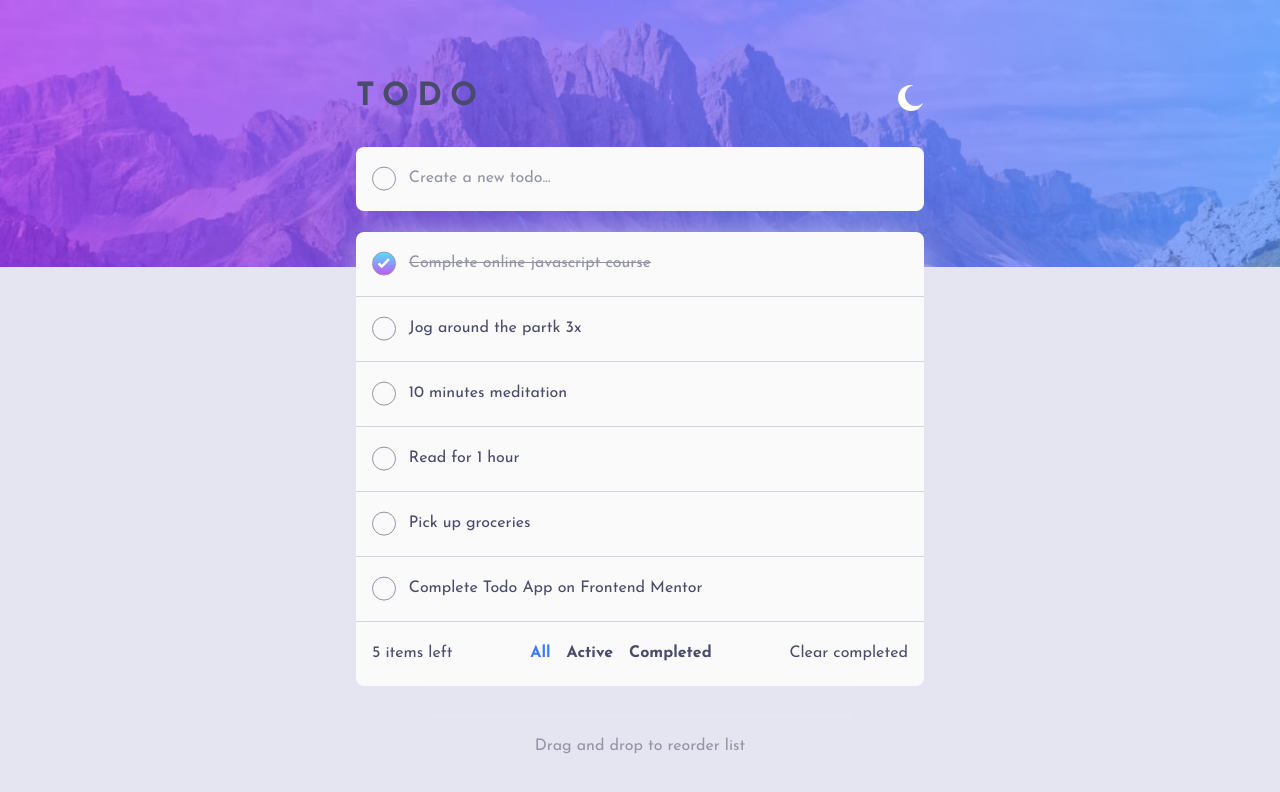
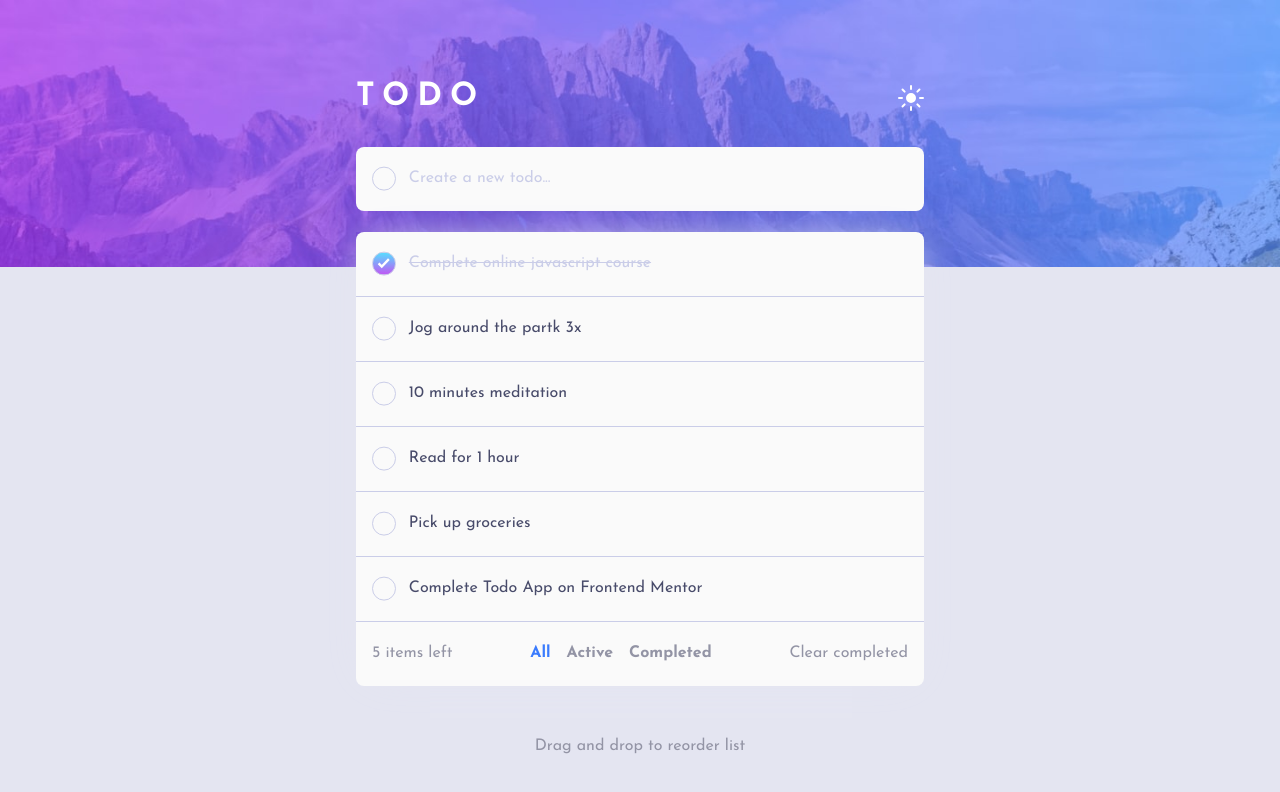
Before and after one commit to imbekrishna/fem-todo-app, a React (Vite) app: page / in a window 1280 px wide. Shown: the top 792 px of the page. Built offline with nearby package versions, Linux system fonts and the light colour scheme.

Commit message:
updated color variables

```diff
--- a/package.json
+++ b/package.json
@@ -12,7 +12,8 @@
   "dependencies": {
     "nanoid": "^5.0.6",
     "react": "^18.2.0",
-    "react-dom": "^18.2.0"
+    "react-dom": "^18.2.0",
+    "use-local-storage": "^3.0.0"
   },
   "devDependencies": {
     "@types/react": "^18.2.56",
--- a/src/App.tsx
+++ b/src/App.tsx
@@ -1,4 +1,5 @@
 import darkIcon from './assets/images/icon-moon.svg';
+import lightIcon from './assets/images/icon-sun.svg';
 import crossIcon from './assets/images/icon-cross.svg';
 import React, { useEffect, useRef, useState } from 'react';
 import { TodoItem } from './helpers/types';
@@ -6,6 +7,14 @@ import { getAllTodos, saveToLS } from './helpers/ls_helper';
 import { nanoid } from 'nanoid';
 
 const App = () => {
+  const defaultDark = window.matchMedia('(prefers-color-scheme: dark)').matches;
+
+  const [isDark, setIsDark] = useState(defaultDark);
+
+  useEffect(() => {
+    document.body.classList.toggle('dark');
+  }, [isDark]);
+
   const [todoItems, setTodoItems] = useState<TodoItem[]>(() => getAllTodos());
 
   const [newTodo, setNewTodo] = useState<TodoItem>({
@@ -102,7 +111,12 @@ const App = () => {
     <main data-theme="dark">
       <header>
         <h1>TODO</h1>
-        <img src={darkIcon} alt="" />
+        <img
+          src={isDark ? darkIcon : lightIcon}
+          alt=""
+          role="button"
+          onClick={() => setIsDark((prev) => !prev)}
+        />
       </header>
 
       <form className="itemStyle" onSubmit={createNew}>
--- a/src/index.css
+++ b/src/index.css
@@ -91,32 +91,33 @@ textarea:not([rows]) {
   --clr-accent: hsl(220 98% 61%);
   --clr-check-grad: linear-gradient(hsl(192 100% 67%), hsl(280 87% 65%));
 
-  /* colors light */
-
-  --clr-body-bg: hsl(236, 33%, 92%);
-  --clr-text-done: hsl(236, 9%, 61%);
-  --clr-text: hsl(235, 19%, 35%);
-  --clr-light-grayish-blue: hsl(233, 11%, 84%);
-  --clr-item-bg: hsl(0, 0%, 98%);
-
   /* font */
   --ff-primary: 'Josefin Sans', sans-serif;
   --fs-body: 18px;
+}
 
-  /* body */
+body {
+  /* colors light */
+  --clr-body-bg: hsl(236, 33%, 92%);
+  --clr-item-bg: hsl(0, 0%, 98%);
+  --clr-text: hsl(235, 19%, 35%);
+  --clr-text-done: hsl(234, 39%, 85%);
+  --clr-status: hsl(236, 9%, 61%);
+  --clr-divider: hsl(234, 39%, 85%);
+
   --bg-image: url('./assets/images/bg-mobile-light.jpg');
 }
-@media (prefers-color-scheme: dark) {
+
+body.dark {
   /* colors dark */
-  :root {
-    --clr-body-bg: hsl(235, 21%, 11%);
-    --clr-item-bg: hsl(235, 24%, 19%);
-    --clr-light-grayish-blue: hsl(234, 39%, 85%);
-    --clr-text: hsl(236, 33%, 92%);
-    --clr-dark-grayish-blue: hsl(234, 11%, 52%);
-    --clr-text-done: hsl(233, 14%, 35%);
-    --clr-very-dark-grayish-blue: hsl(237, 14%, 26%);
-  }
+  --clr-body-bg: hsl(235, 21%, 11%);
+  --clr-item-bg: hsl(235, 24%, 19%);
+  --clr-text: hsl(236, 33%, 92%);
+  --clr-text-done: hsl(233, 14%, 35%);
+  --clr-status: hsl(234, 11%, 52%);
+  --clr-divider: hsl(237, 14%, 26%);
+
+  --bg-image: url('./assets/images/bg-mobile-dark.jpg');
 }
 
 body {
@@ -148,7 +149,7 @@ header {
 }
 
 header h1 {
-  color: var(--clr-very-light-gray);
+  color: #fff;
   letter-spacing: 0.5rem;
 }
 
@@ -158,7 +159,9 @@ input[type='text'] {
   width: 100%;
   border: none;
   outline: none;
+  color: var(--clr-text);
   background-color: var(--clr-item-bg);
+  caret-color: var(--clr-accent);
 }
 
 input[type='text']::placeholder {
@@ -170,6 +173,7 @@ input[type='text']::placeholder {
 
 input[type='checkbox'] {
   left: 1rem;
+  cursor: pointer;
   aspect-ratio: 1;
 }
 
@@ -271,17 +275,29 @@ form.itemStyle {
   margin-inline-start: auto;
 }
 
+/* FIXME: Border radius on active filter first child is not circular */
+
 .itemStyle + .itemStyle {
-  border-top: 1px solid var(--clr-light-grayish-blue);
+  border-top: 1px solid var(--clr-divider);
 }
 
 .itemStyle.status {
   justify-content: space-between;
   font-size: 1rem;
+  color: var(--clr-status);
+}
+
+.status .asButton:hover {
+  color: var(--clr-text);
 }
 
 .filter {
   font-weight: bold;
+  color: var(--clr-status);
+}
+
+.filter span:hover {
+  color: var(--clr-text);
 }
 
 .itemStyle.filter {
@@ -300,7 +316,7 @@ form.itemStyle {
 }
 
 footer {
-  color: var(--clr-text-done);
+  color: var(--clr-status);
   margin-block: 3rem;
   text-align: center;
 }
@@ -310,9 +326,14 @@ footer {
 }
 
 @media screen and (min-width: 700px) {
-  :root {
+  body {
     --bg-image: url('./assets/images/bg-desktop-light.jpg');
   }
+
+  body.dark {
+    --bg-image: url('./assets/images/bg-desktop-dark.jpg');
+  }
+
   main {
     margin-top: 5em;
     min-width: 600px;
```
Also changed, not shown: 1 other file (tests, documents, lock files or other folders).
